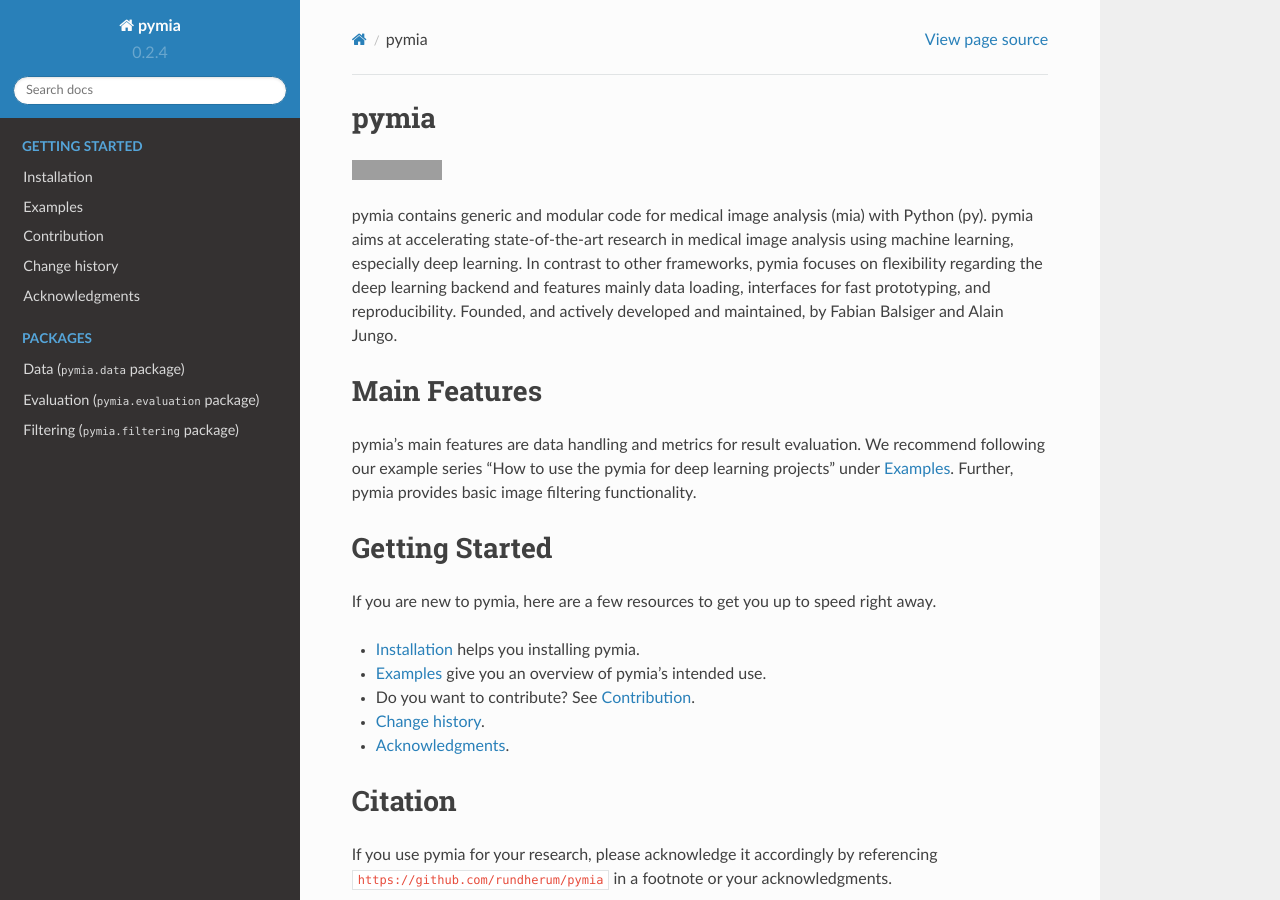
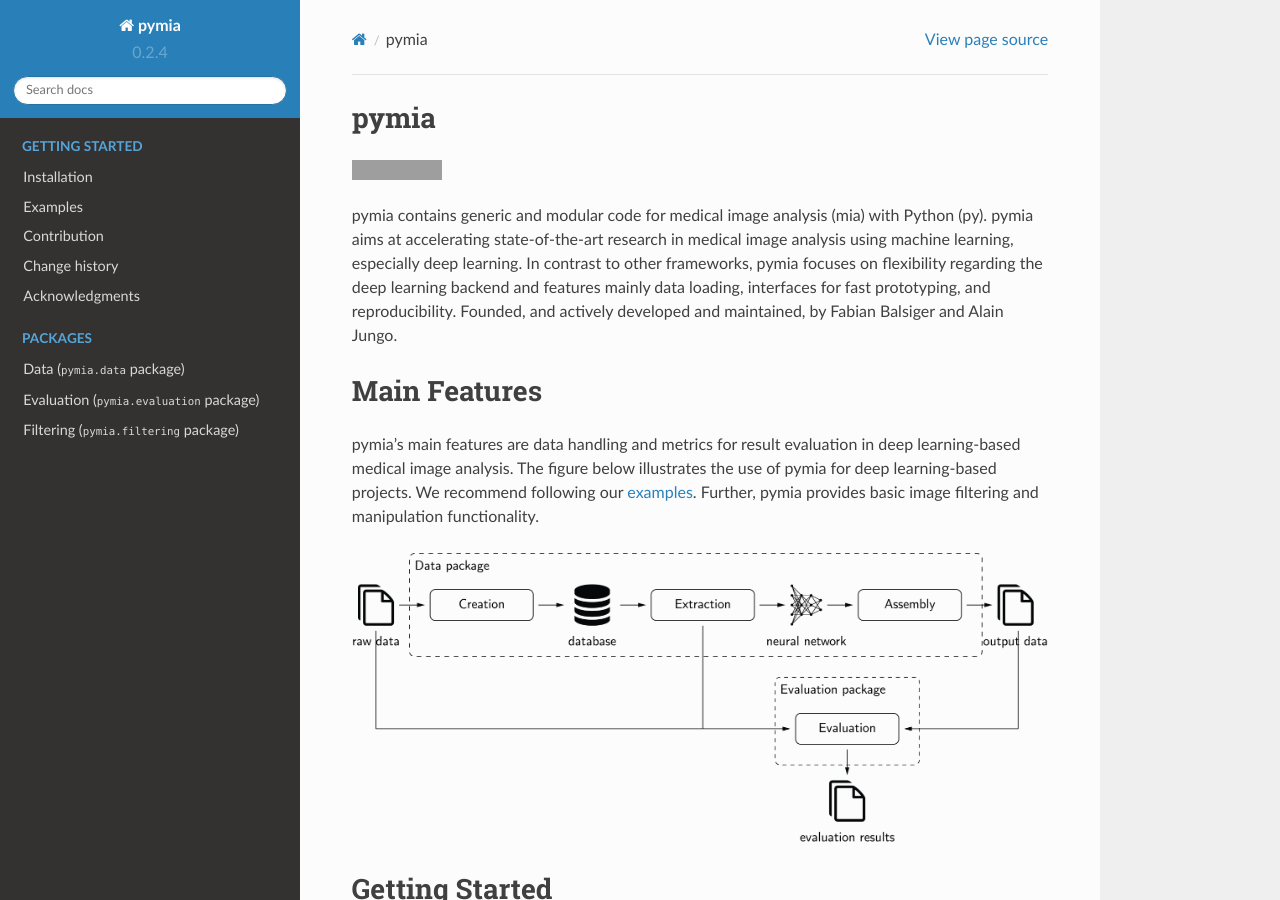
Before and after one commit to rundherum/pymia, a Sphinx documentation site: the page built from docs/index.rst, in a window 1280 px wide and 900 px high. Built offline with Sphinx 7.4.7 and the Read the Docs theme 2.0.0, drawn with Linux system fonts in a browser that asks for light colours; formulas are drawn with MathJax 3; pages that are not in the unit, such as notebooks, are missing from menus; some of the changed text lies outside the part shown; grey boxes are pictures that could not be loaded.

Commit message:
docs(index): add overview figure

```diff
--- a/docs/index.rst
+++ b/docs/index.rst
@@ -2,14 +2,18 @@
 
 Main Features
 =============
-pymia's main features are data handling and metrics for result evaluation.
-We recommend following our example series "How to use the pymia for deep learning projects" under :doc:`examples`.
-Further, pymia provides basic image filtering functionality.
+pymia's main features are data handling and metrics for result evaluation in deep learning-based medical image analysis.
+The figure below illustrates the use of pymia for deep learning-based projects. We recommend following our
+:ref:`examples <examples>`. Further, pymia provides basic image filtering and manipulation functionality.
+
+.. image:: ./images/fig-overview.png
+  :width: 800
+  :alt: Overview of the pymia library.
 
 Getting Started
 ===============
 
-If you are new to pymia, here are a few resources to get you up to speed right away.
+If you are new to pymia, here are a few guides to get you up to speed right away.
 
 .. toctree::
     :maxdepth: 1
```
